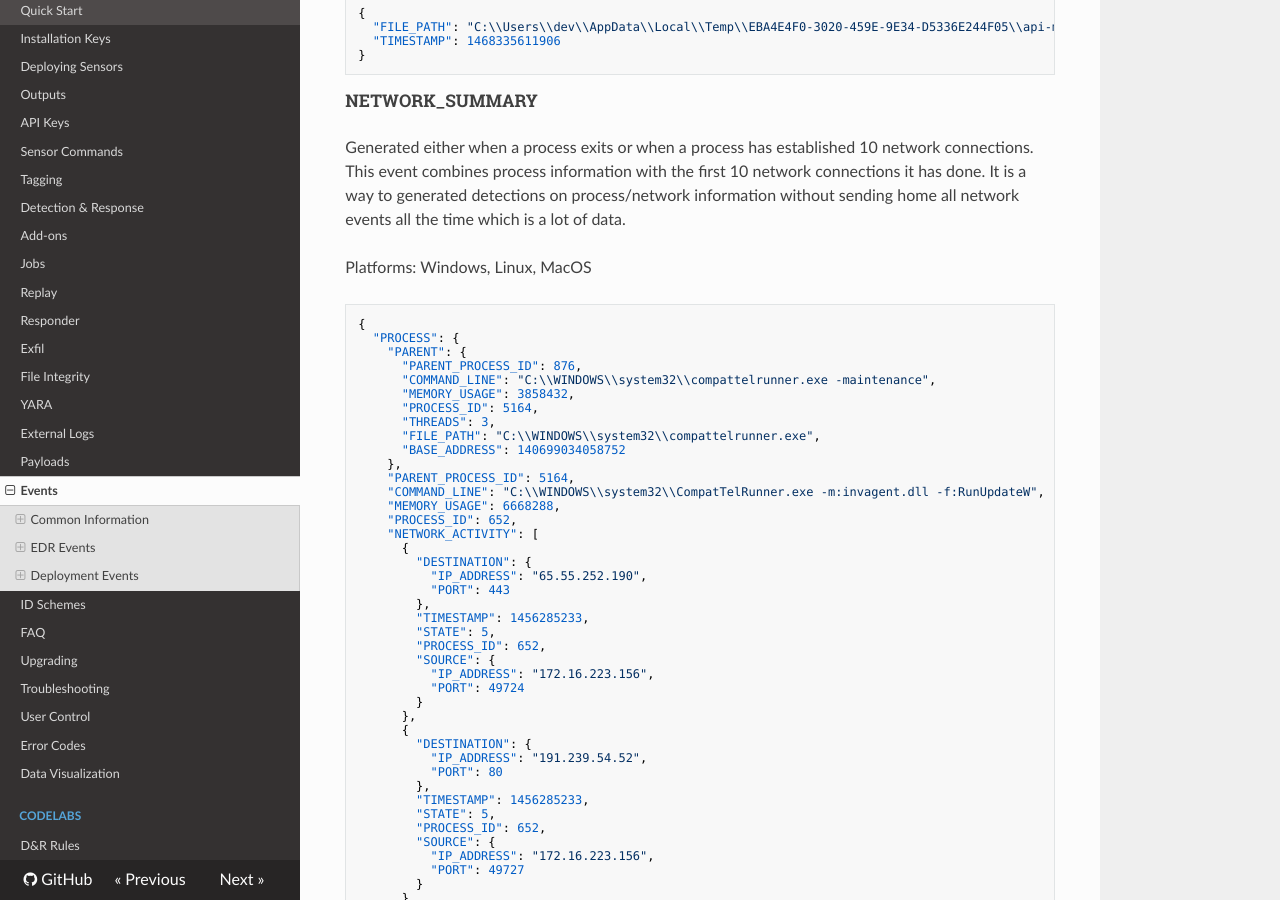
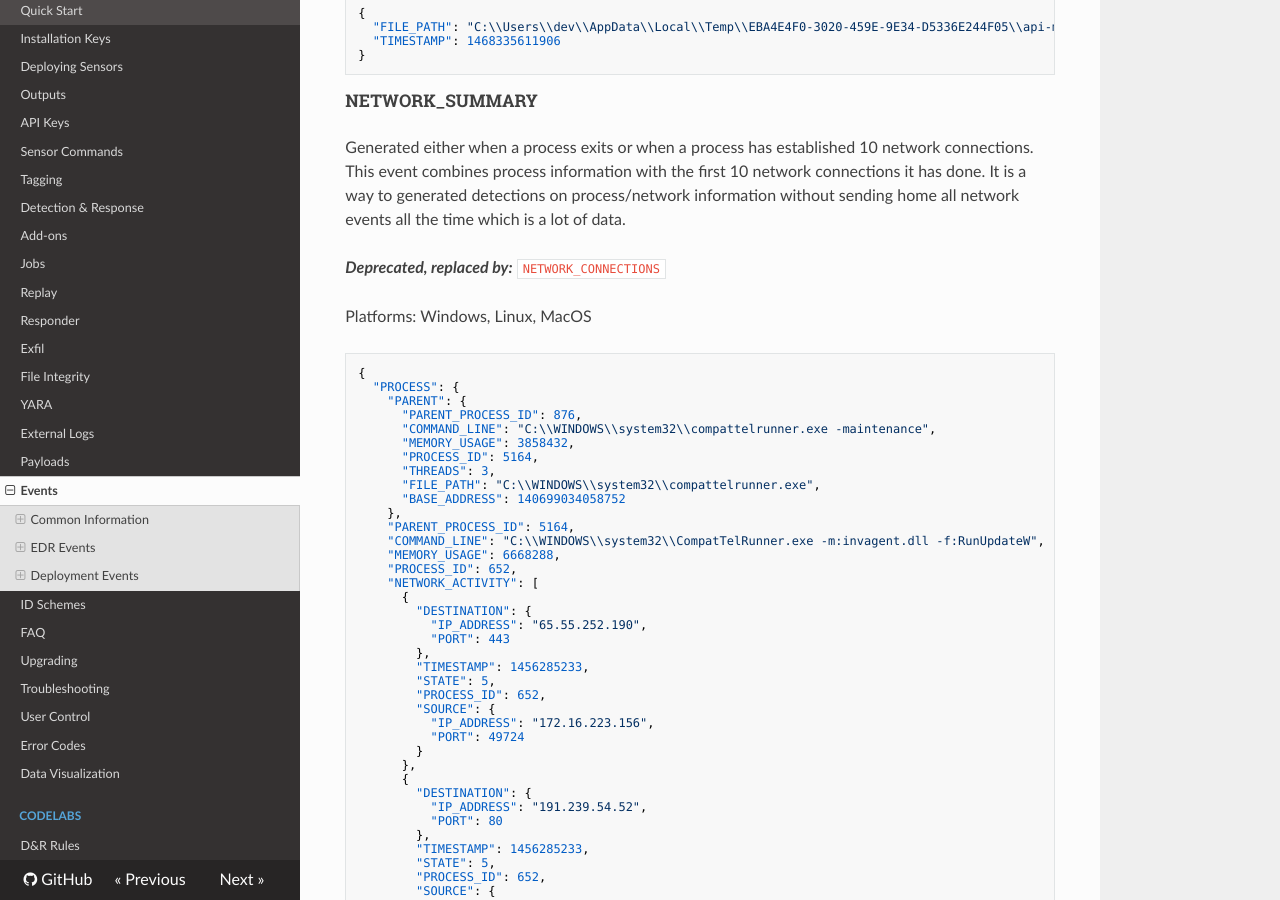
Before and after one commit to refractionPOINT/lce_doc, an MkDocs documentation site: the page built from docs/events.md, in a window 1280 px wide and 900 px high, scrolled down 10267 px. Built offline with MkDocs 1.6.1, drawn with Linux system fonts in a browser that asks for light colours; nearby versions of some CDN libraries; old or Windows-style settings are respelled for this version of MkDocs.

Commit message:
Marking network_summary as deprecated.

```diff
--- a/docs/events.md
+++ b/docs/events.md
@@ -426,6 +426,8 @@ Generated either when a process exits or when a process has established 10 netwo
 connections. This event combines process information with the first 10 network connections
 it has done. It is a way to generated detections on process/network information without
 sending home all network events all the time which is a lot of data.
+
+***Deprecated, replaced by:*** `NETWORK_CONNECTIONS`
 
 Platforms: Windows, Linux, MacOS
 
```
